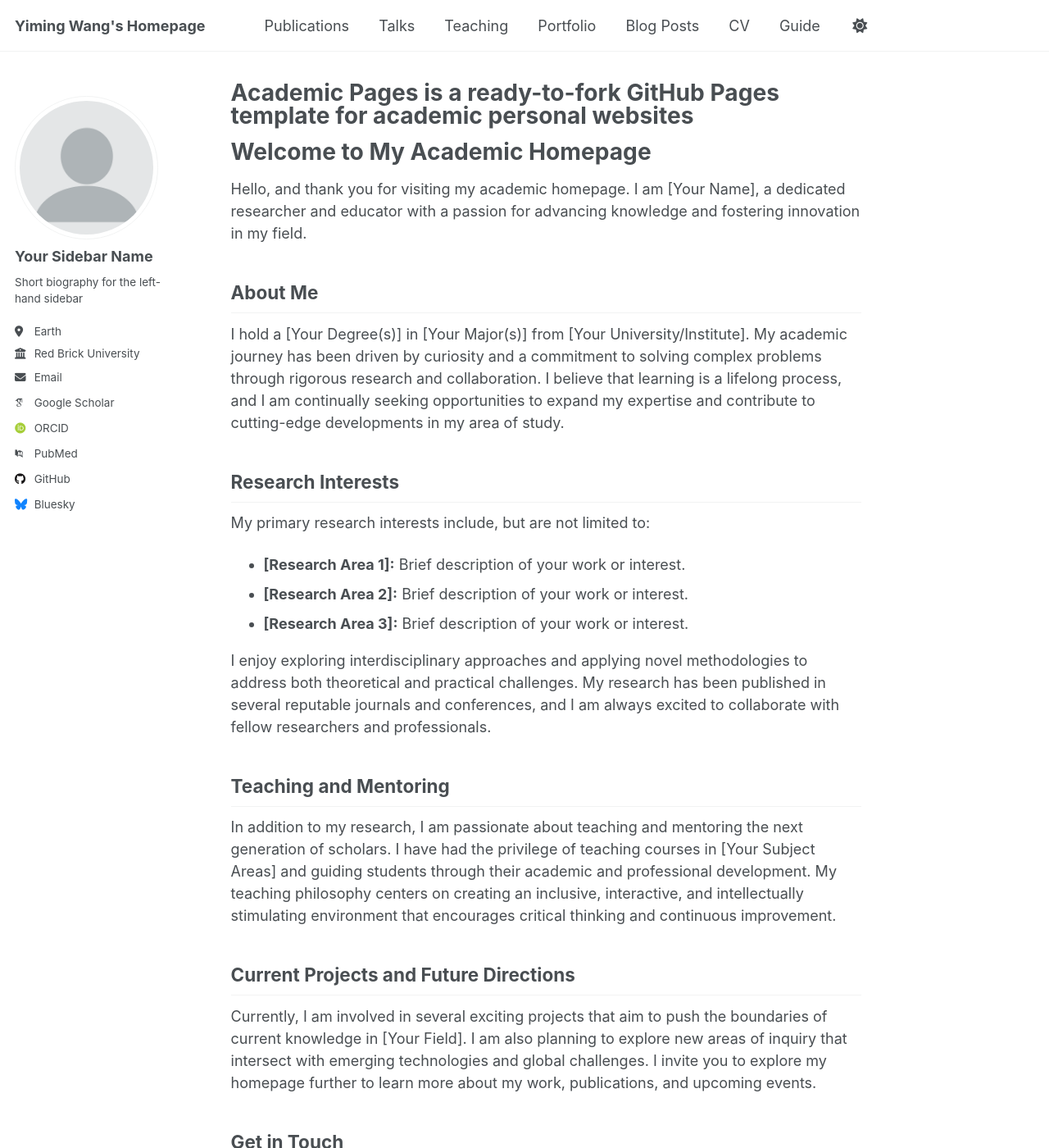
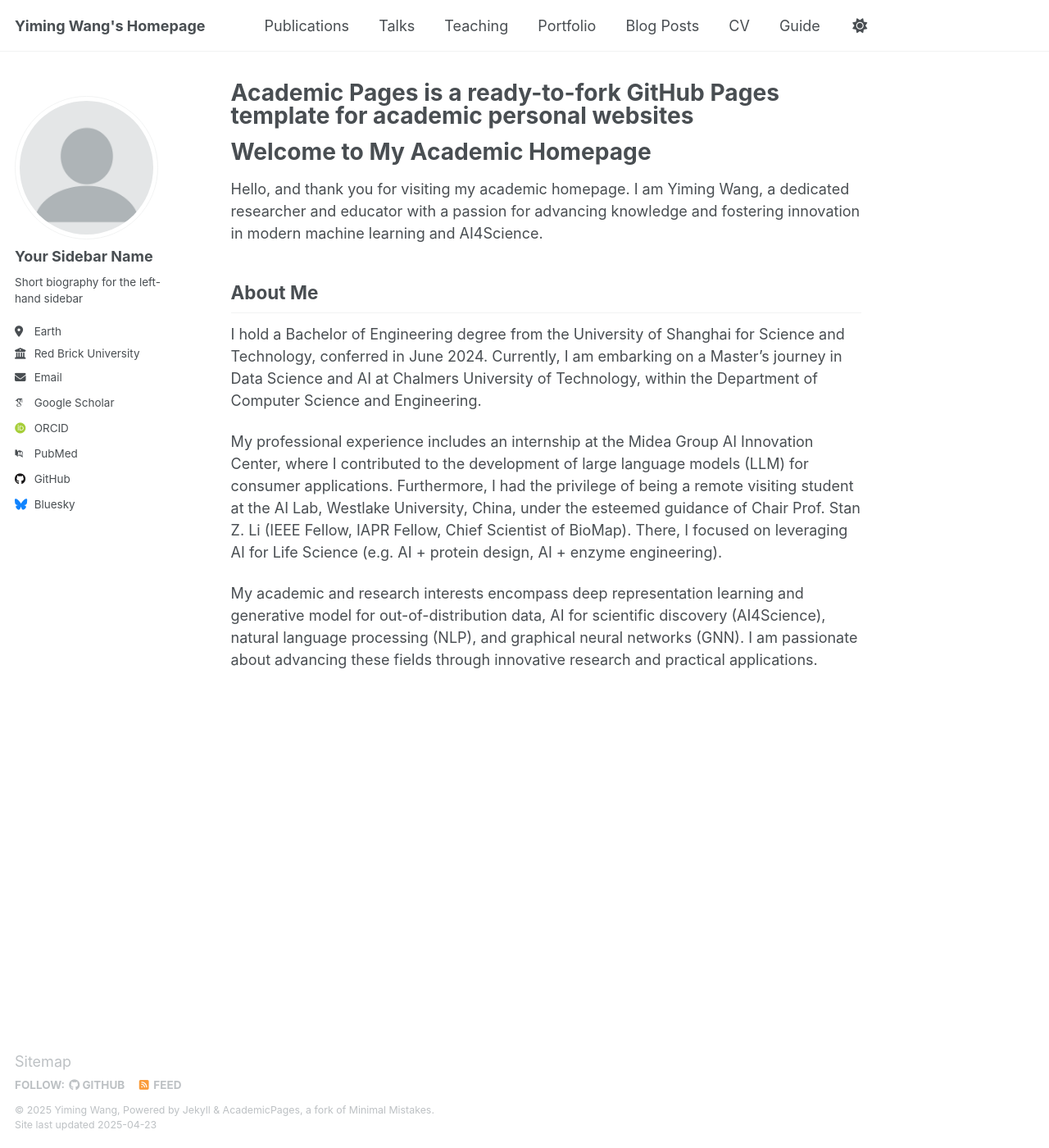
Before and after one commit to Yiming-Wange/yiming-wange.github.io, a Jekyll site: the page built from _pages/about.md, in a window 1280 px wide and 1400 px high. Shown: the whole window at 82% size. Built offline with Jekyll 4.4.1, drawn with Linux system fonts in a browser that asks for light colours; some web fonts are replaced; some of the changed text lies outside the part shown.

Commit message:
Update about.md

```diff
--- a/_pages/about.md
+++ b/_pages/about.md
@@ -9,36 +9,12 @@ redirect_from:
 
 # Welcome to My Academic Homepage
 
-Hello, and thank you for visiting my academic homepage. I am [Your Name], a dedicated researcher and educator with a passion for advancing knowledge and fostering innovation in my field.
+Hello, and thank you for visiting my academic homepage. I am Yiming Wang, a dedicated researcher and educator with a passion for advancing knowledge and fostering innovation in modern machine learning and AI4Science.
 
 ## About Me
 
-I hold a [Your Degree(s)] in [Your Major(s)] from [Your University/Institute]. My academic journey has been driven by curiosity and a commitment to solving complex problems through rigorous research and collaboration. I believe that learning is a lifelong process, and I am continually seeking opportunities to expand my expertise and contribute to cutting-edge developments in my area of study.
+I hold a Bachelor of Engineering degree from the University of Shanghai for Science and Technology, conferred in June 2024. Currently, I am embarking on a Master's journey in Data Science and AI at Chalmers University of Technology, within the Department of Computer Science and Engineering.
 
-## Research Interests
+My professional experience includes an internship at the Midea Group AI Innovation Center, where I contributed to the development of large language models (LLM) for consumer applications. Furthermore, I had the privilege of being a remote visiting student at the AI Lab, Westlake University, China, under the esteemed guidance of Chair Prof. Stan Z. Li (IEEE Fellow, IAPR Fellow, Chief Scientist of BioMap). There, I focused on leveraging AI for Life Science (e.g. AI + protein design, AI + enzyme engineering).
 
-My primary research interests include, but are not limited to:
-
-- **[Research Area 1]:** Brief description of your work or interest.
-- **[Research Area 2]:** Brief description of your work or interest.
-- **[Research Area 3]:** Brief description of your work or interest.
-
-I enjoy exploring interdisciplinary approaches and applying novel methodologies to address both theoretical and practical challenges. My research has been published in several reputable journals and conferences, and I am always excited to collaborate with fellow researchers and professionals.
-
-## Teaching and Mentoring
-
-In addition to my research, I am passionate about teaching and mentoring the next generation of scholars. I have had the privilege of teaching courses in [Your Subject Areas] and guiding students through their academic and professional development. My teaching philosophy centers on creating an inclusive, interactive, and intellectually stimulating environment that encourages critical thinking and continuous improvement.
-
-## Current Projects and Future Directions
-
-Currently, I am involved in several exciting projects that aim to push the boundaries of current knowledge in [Your Field]. I am also planning to explore new areas of inquiry that intersect with emerging technologies and global challenges. I invite you to explore my homepage further to learn more about my work, publications, and upcoming events.
-
-## Get in Touch
-
-I welcome collaborations, discussions, and inquiries from fellow academics, students, and industry professionals. Please feel free to [contact me](mailto:your.email@domain.com) if you have any questions or if you are interested in discussing potential research projects.
-
-Thank you for taking the time to learn more about me. I look forward to connecting with you and exploring the exciting possibilities that lie ahead.
-
-*Best regards,*
-
-**[Your Name]**
+My academic and research interests encompass deep representation learning and generative model for out-of-distribution data, AI for scientific discovery (AI4Science), natural language processing (NLP), and graphical neural networks (GNN). I am passionate about advancing these fields through innovative research and practical applications.
```
